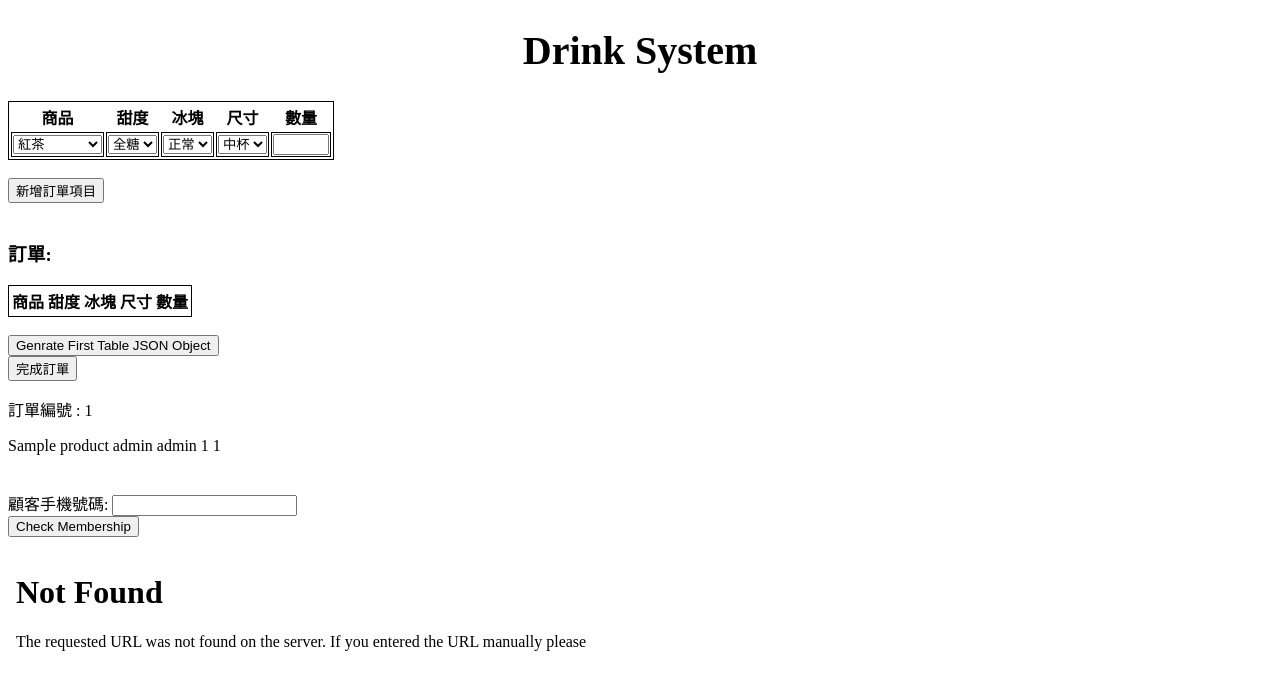
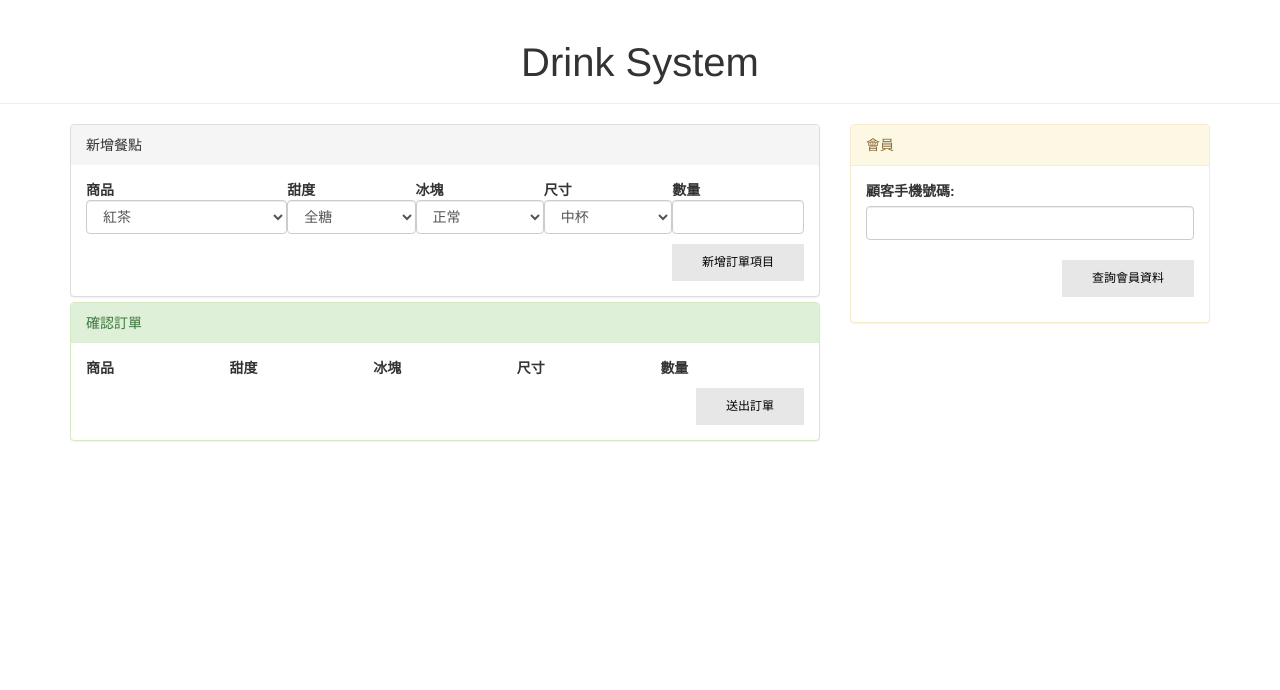
Before and after one commit to mingmin0101/Drinks-System, a Python web app: template system/drink/templates/order.html in a window 1280 px wide. Shown: the top 690 px of the page. Run offline with Jinja, Linux system fonts and the light colour scheme; the template is opened without the code that fills it: most values are stand-ins (such as "Sample title", 1, 10 or a date in 2020); lists and menus that the app fills with data are empty; some libraries are stand-ins or nearby versions.

Commit message:
version5: order page view

```diff
--- a/system/drink/models.py
+++ b/system/drink/models.py
@@ -45,7 +45,7 @@ class Order(models.Model):
     product = models.ManyToManyField(Product, through='Order_has_product')
 
     def __str__(self):
-        return str(self.order.id)
+        return str(self.id)
 
 
 
--- a/system/drink/templates/order.html
+++ b/system/drink/templates/order.html
@@ -3,17 +3,34 @@
 	<head>
 
 		<title>ORDER</title>
+        <meta charset="utf-8">
+        <meta name="viewport" content="width=device-width, initial-scale=1">
+        <link rel="stylesheet" href="https://maxcdn.bootstrapcdn.com/bootstrap/3.3.7/css/bootstrap.min.css">
+        <script src="https://ajax.googleapis.com/ajax/libs/jquery/3.3.1/jquery.min.js"></script>
+        <script src="https://maxcdn.bootstrapcdn.com/bootstrap/3.3.7/js/bootstrap.min.js"></script>
+
 
         <style>
-        table, td {
-          border: 1px solid black;
-        }
+
         h1 {
           text-align: center;
           font-size: 40px;
         }
+        table {
+          width: 100%;
+        }
+        button {
+          background-color: #e7e7e7;
+          color: black;
+          border: none;
+          padding: 10px 30px;
+          text-align: center;
+          text-decoration: none;
+          display: inline-block;
+          font-size: 12px;
+        }
         </style>
-        <script type="text/javascript" src="https://ajax.googleapis.com/ajax/libs/jquery/3.2.1/jquery.min.js"></script>
+
         <script type="text/javascript">
             $(function () {
                 $("[id*=btnFirstGenerateJson").click(function () {
@@ -33,7 +50,6 @@
                     alert(JSON.stringify(array1));
                 });
             })
-
         </script>
 
         <script>
@@ -74,6 +90,22 @@
           cell5.innerHTML = selObjNum.value;
 
         }
+        function checkIdentity() {
+            var txt;
+
+            //var phone_number = prompt("Please enter customer phone number:");
+            phone_number = document.getElementById('customer_phone')
+            if (phone_number == null || phone_number == "") {
+                txt = "未輸入，請再輸入一次";
+            } else {
+                txt = "Hello " + phone_number.value + "!";
+            }
+            document.getElementById("demo").innerHTML = txt;
+            document.getElementById("addMember").src="/add_member";
+        }
+        </script>
+        <script>
+
 
         </script>
 
@@ -83,10 +115,18 @@
         <!--
         <button onclick='addRow()' id="run" class="btn btn-primary"> 新增品項 </button>
         -->
-        <div style="text-align:center;">
+        <div class="page-header text-center">
           <h1 onclick="window.location.href ='/main_page'">Drink System</h1>
         </div>
-        <form method="GET" action="" >
+
+        <div class='container'>
+        <div class="row">
+        <div class="col-sm-8" >
+
+            <div class="panel-group">
+                <div class="panel panel-default">
+                    <div class="panel-heading" >新增餐點</div>
+                    <div class="panel-body table-responsive">
                         <table id="orderTable">
                           <tr>
                             <th>商品</th>
@@ -98,7 +138,7 @@
 
                           <tr class="DataRow">
                             <td id='order_drink'>
-                <select id="drink" name="drink">
+                                <select id="drink" name="drink" class="form-control" required>
                                 <option value="red_tea">紅茶</option>
                                 <option value="green_tea">綠茶</option>
                                 <option value="milktea">鮮奶茶</option>
@@ -108,7 +148,7 @@
                                 </select>
                             </td>
                             <td id='order_sugar'>
-                <select id="sugar" name="sugar">
+                                <select id="sugar" name="sugar" class="form-control" required>
                                 <option value="sugar4">全糖</option>
                                 <option value="sugar3">少糖</option>
                                 <option value="sugar2">半糖</option>
@@ -117,7 +157,7 @@
                                 </select>
                             </td>
                             <td id='order_ice'>
-                <select id="ice" name="ice">
+                                <select id="ice" name="ice" class="form-control" required>
                                 <option value="iceFull">正常</option>
                                 <option value="iceLess">少冰</option>
                                 <option value="iceNon">去冰</option>
@@ -125,25 +165,26 @@
                                 </select>
                             </td>
                             <td id='order_size'>
-                <select id="size" name="size" required>
+                                <select id="size" name="size" class="form-control" required>
                                 <option value="midium">中杯</option>
                                 <option value="large">大杯</option>
                                 </select>
                             </td>
-            <td id='order_num'>
-                <input type="number" id="num_of_drink" name="num_of_drink" min="0" max="10">
+                            <td id='order_num' >
+                                <input class="form-control" type="number" id="num_of_drink" name="num_of_drink" min="0" max="10">
                             </td>
                           </tr>
+                        </table>
+                        <div align="right" style="padding-top:10px">
+                        <button onclick='convert()' name='convert'>新增訂單項目</button>
+                        </div>
 
+                    </div>
 
-        </table>
-        </form>
-        <br>
-        <button onclick='convert()' name='convert'>新增訂單項目</button>
-        <br>
-        <br>
-        <div>
-            <h3>訂單:</h3>
+                </div>
+                <div class="panel panel-success">
+                    <div class="panel-heading">確認訂單</div>
+                    <div class="panel-body">
                         <table id='finalOrder'>
                             <tr>
                                 <th>商品</th>
@@ -153,14 +194,45 @@
                                 <th>數量</th>
                             </tr>
                         </table>
+                        <div align="right" style="padding-top:10px">
+                        <button type="button" value="Genrate First Table JSON Object" id="btnFirstGenerateJson">送出訂單</button>
 
                         </div>
-        <br>
+                    </div>
+                </div>
+            </div>
 
-        <input type="button" value="Genrate First Table JSON Object" id="btnFirstGenerateJson" />
+
+        </div>
+        <div class="col-sm-4" >
+            <div class="panel panel-warning">
+                <div class="panel-heading">會員</div>
+                <div class="panel-body">
+                    <label for="customer_phone">顧客手機號碼:</label>
+                    <input class="form-control" type="text" id="customer_phone" name="customer_phone"><br>
+                    <div align="right"><button onclick="checkIdentity()">查詢會員資料</button></div>
+                    <p id="demo"></p>
+                </div>
+            </div>
 
 
 
+        </div>
+
+        </div>
+        </div>
+
+
+
+        <form method="GET" action="" >
+
+        </form>
+
+
+
+
+
+<!--
         <form method="GET" action="">
         <input type='submit' name='createOrder' value='完成訂單'>
         <p> 訂單編號 : {{ ordernum.num }} </p>
@@ -173,40 +245,10 @@
                 <td>1</td>
             </tr>
         {% endfor %}
+		</form>
+-->
 
-        <br>
-        <br>
-        <br>
-
-
-
-
-			<label for="customer_phone">顧客手機號碼:</label>
-			<input type="text" id="customer_phone" name="customer_phone"><br>
-
-		</form>
-			<!--Dropdown boxes-->
-
-
-        <button onclick="myFunction()">Check Membership</button>
-        <p id="demo"></p>
-
-        <script>
-
-        function myFunction() {
-          var txt;
-
-          var phone_number = prompt("Please enter customer phone number:", "09**-***-***");
-          if (phone_number == null || phone_number == "") {
-            txt = "User cancelled the prompt.";
-          } else {
-            txt = "Hello " + phone_number + "!";
-          }
-          document.getElementById("demo").innerHTML = txt;
-        }
-        </script>
-
-        <iframe name='addMember' src="/add_member" height="100" width="600" frameborder='0'> </iframe>
+        <iframe name='addMember' height="100" width="600" frameborder='0'> </iframe>
 
 
 	</body>
```
Also changed, not shown: system/drink/templates/main_page.html (+24 -1 lines). Lines whose indentation alone changed are shown as unchanged.
